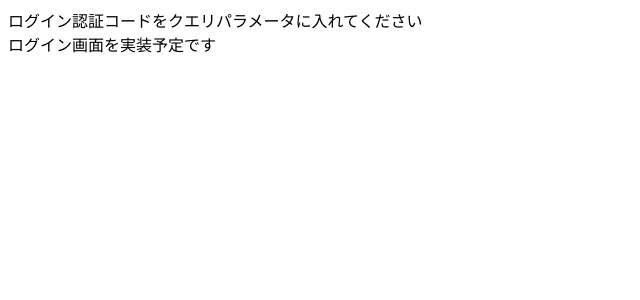
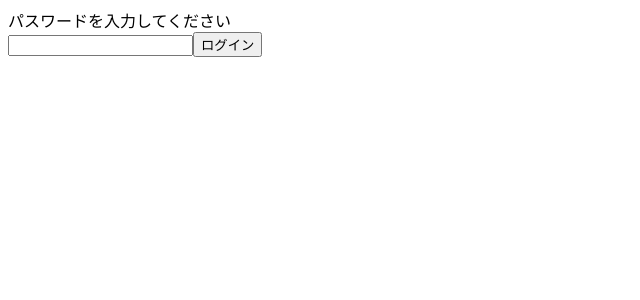
Before and after one commit to aoki-soft/feeding_checker, a Next.js app in the folder front/: page / in a window 1280 px wide. Shown: the top 300 px of the page, without its empty margins (0-640 px from the left). Built offline with nearby package versions, Linux system fonts and the light colour scheme.

Commit message:
ログイン画面を追加した

```diff
--- a/front/pages/_app.tsx
+++ b/front/pages/_app.tsx
@@ -45,10 +45,25 @@ function MyApp({ Component, pageProps }: AppProps) {
 		}
 	},[router])
 
+	const [pass_input, setPassInput] = useState("");
+	const login = ()=>{
+		localStorage.setItem('login', pass_input);
+		setToken({
+			token: pass_input,
+			no_token: false,
+		})
+	}
+
 	if (!token.token) {
 		if (token.no_token) {
 			// ここでログイン画面を実装する
-			return (<div>ログイン認証コードをクエリパラメータに入れてください<br/>ログイン画面を実装予定です</div>)
+			return (
+			<div>
+				パスワードを入力してください<br/>
+				<input value={pass_input} onChange={(event)=>{setPassInput(event.target.value)}}/>
+				<button onClick={login}>ログイン</button>
+			</div>
+			)
 		}
 		// ログイン取得前なのか?ログイン中なのかわからない、、
 		return (<div>ログイントークンを読み込んでいます</div>)
```
